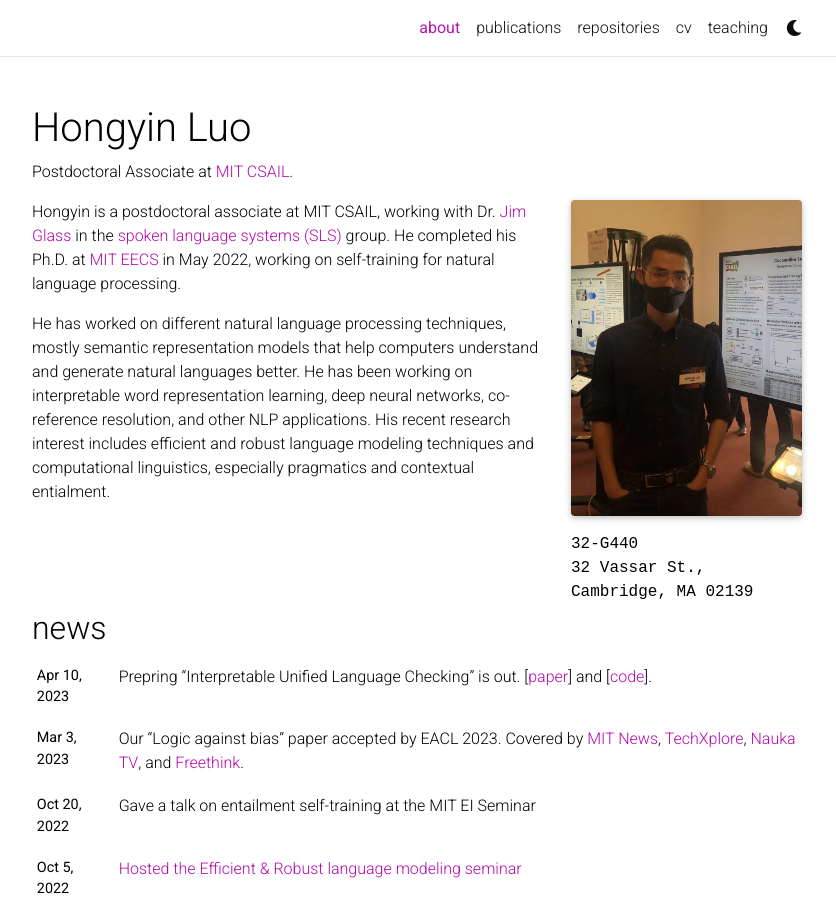
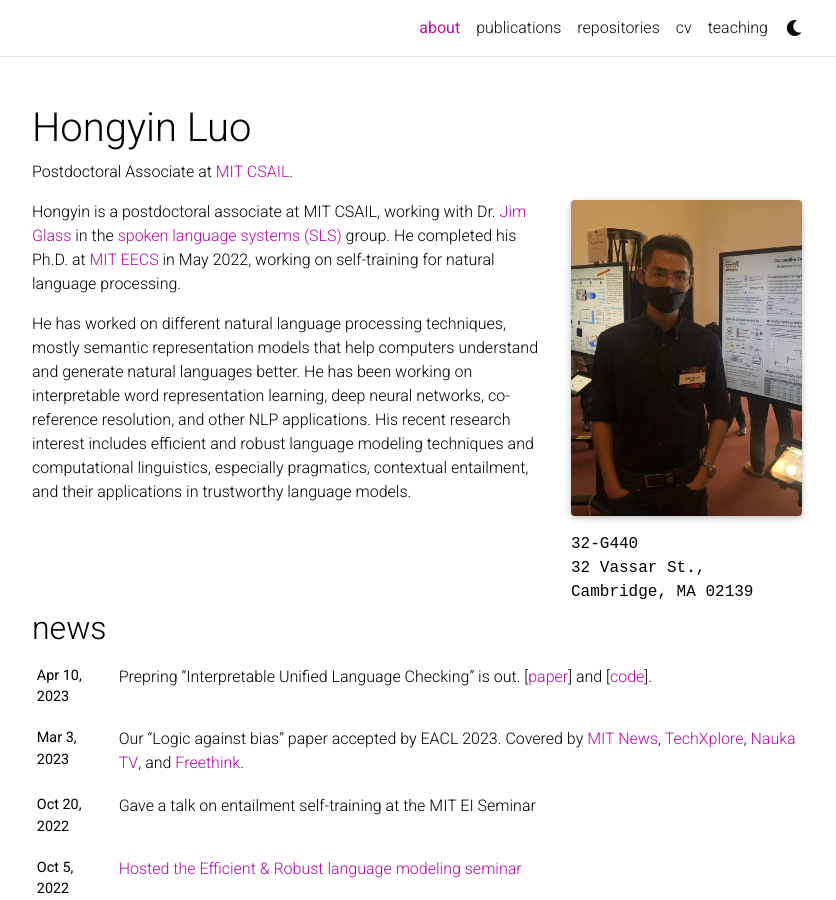
Before and after one commit to luohongyin/luohongyin.github.io, a Jekyll site: the page built from _pages/about.md, in a window 1280 px wide and 900 px high. Shown: the whole window, without its empty margins (223-1059 px from the left). Built offline with Jekyll 4.4.1, drawn with Linux system fonts in a browser that asks for light colours; full-size pictures stand in for the smaller copies a plugin makes; comment, search, counter and statistics services are not loaded; a style sheet for code colours, icons or effects is not loaded.

Commit message:
edit about

```diff
--- a/_pages/about.md
+++ b/_pages/about.md
@@ -20,4 +20,4 @@ social: true  # includes social icons at the bottom of the page
 
 Hongyin is a postdoctoral associate at MIT CSAIL, working with Dr. [Jim Glass](https://people.csail.mit.edu/jrg/) in the [spoken language systems (SLS)](http://groups.csail.mit.edu/sls/) group. He completed his Ph.D. at [MIT EECS](https://www.eecs.mit.edu/) in May 2022, working on self-training for natural language processing.
 
-He has worked on different natural language processing techniques, mostly semantic representation models that help computers understand and generate natural languages better. He has been working on interpretable word representation learning, deep neural networks, co-reference resolution, and other NLP applications. His recent research interest includes efficient and robust language modeling techniques and computational linguistics, especially pragmatics and contextual entialment.
+He has worked on different natural language processing techniques, mostly semantic representation models that help computers understand and generate natural languages better. He has been working on interpretable word representation learning, deep neural networks, co-reference resolution, and other NLP applications. His recent research interest includes efficient and robust language modeling techniques and computational linguistics, especially pragmatics, contextual entailment, and their applications in trustworthy language models.
```
